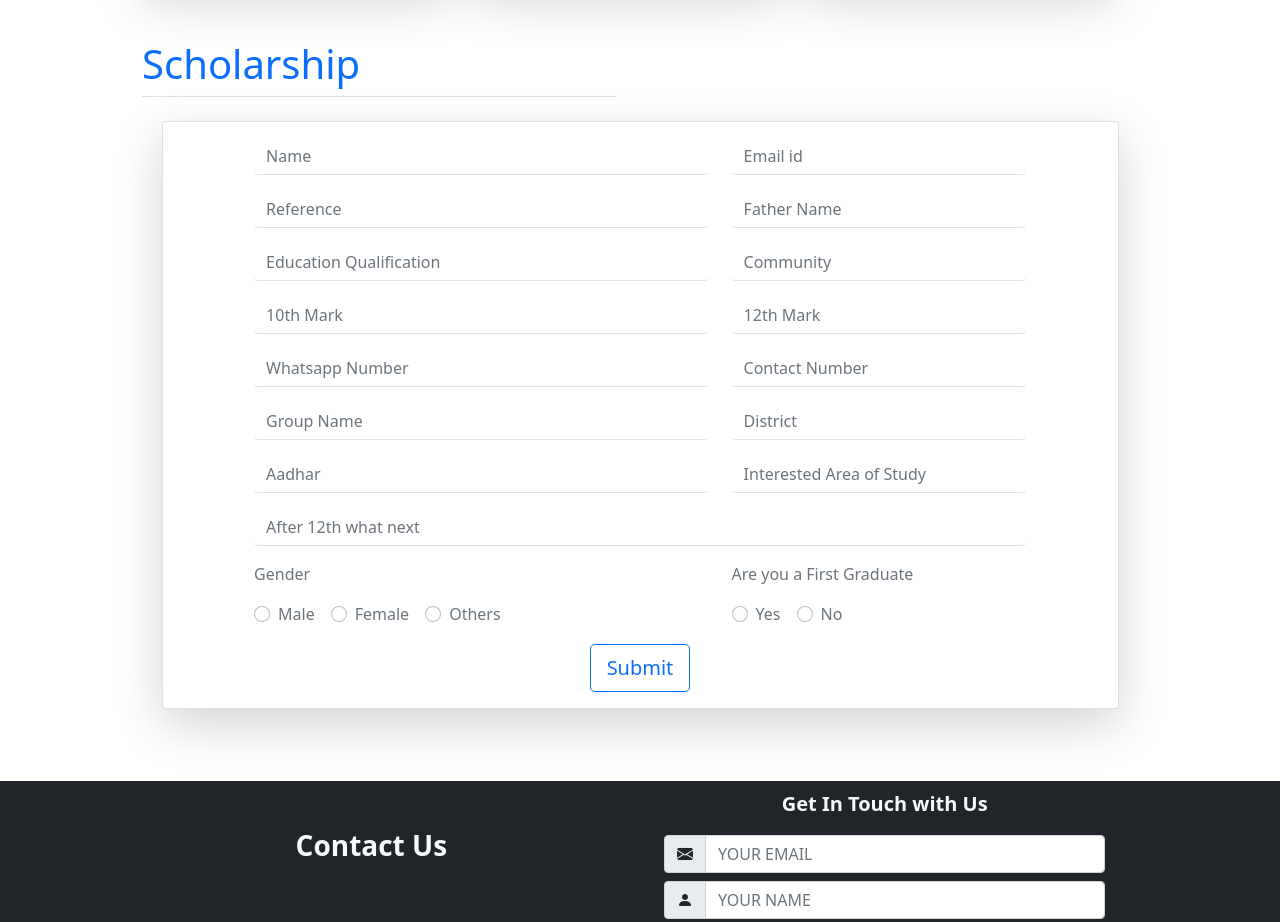
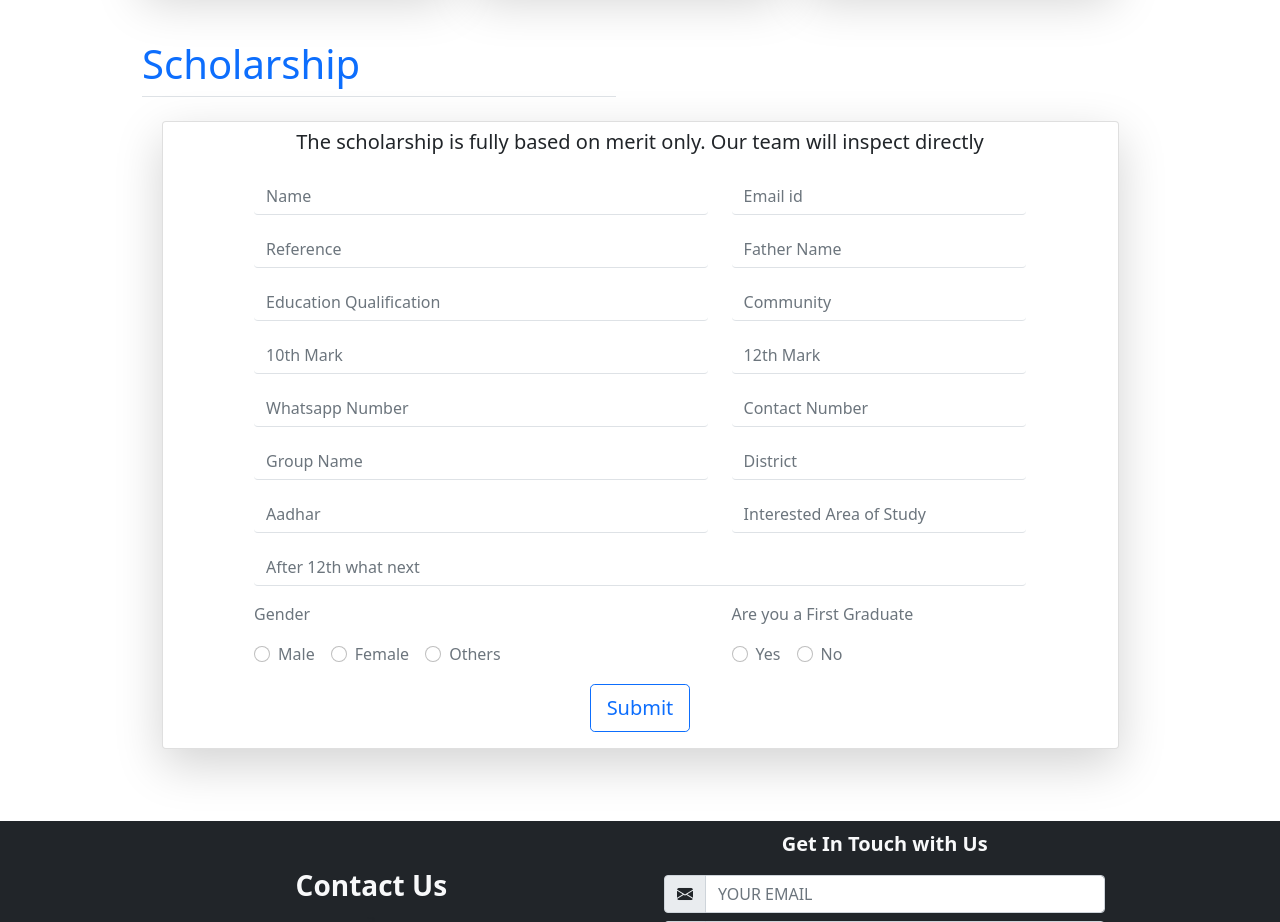
Before and after one commit to HameedAsmath/STO, a React (Create React App) app: page / in a window 1280 px wide. Shown: the part 2020-2942 px from the top of the page. Built offline with nearby package versions, Linux system fonts and the light colour scheme.

Commit message:
ToasterBugTesting
Added text in scholarship section

```diff
--- a/src/Components/Navbar.js
+++ b/src/Components/Navbar.js
@@ -6,7 +6,7 @@ export const Navbar = () => {
     <div>
         <nav className="navbar navbar-expand-lg navbar-light bg-light fixed-top">
     <div className="container-md">
-    <a class="navbar-brand" href="#">
+    <a class="navbar-brand" href="/">
       <img src={Logo} alt="" width="54" height="48"/>
     </a>
       <a className="navbar-brand fw-bolder text-primary" href="#">Step To Oppurtunities</a>
--- a/src/Components/ScholarshipForm.js
+++ b/src/Components/ScholarshipForm.js
@@ -106,6 +106,9 @@ export const ScholarshipForm = () => {
             <Header heading="Scholarship"/>
 
              <div className='container-fluid col-md-11 mt-3 card shadow-lg' data-aos="zoom-in">
+             <div className='container-fluid text-center'>
+                 <span className='text-wrap fw-light lh-lg lead'>The scholarship is fully based on merit only. Our team will inspect directly</span>
+            </div>
                 <Formik
                 initialValues={{ Name: "", Gender: "", Email: "", FatherName: "",Qualification: "", Community: "", TenthMark: "", TwelvethMark: "", Whatsapp: "", Contact: "", FirstGraduate: "", District: "", GroupName: "", Aadhar: "", WhatsNext: "", Reference: "", AreaofStudy: ""}}
                 validationSchema={ScholarshipSchema}
@@ -134,6 +137,7 @@ export const ScholarshipForm = () => {
                     //Posting data
                     setLoading(true)
                     axios.post('https://sheet.best/api/sheets/a291bcff-6f90-4751-8dcb-2d8ae343b56f', data).then((response) => {
+                        console.log(response.statusText)
                         if (response.statusText == "OK") {
                             setLoading(false)
                             toast.success("Form Submitted Successfully")
```
